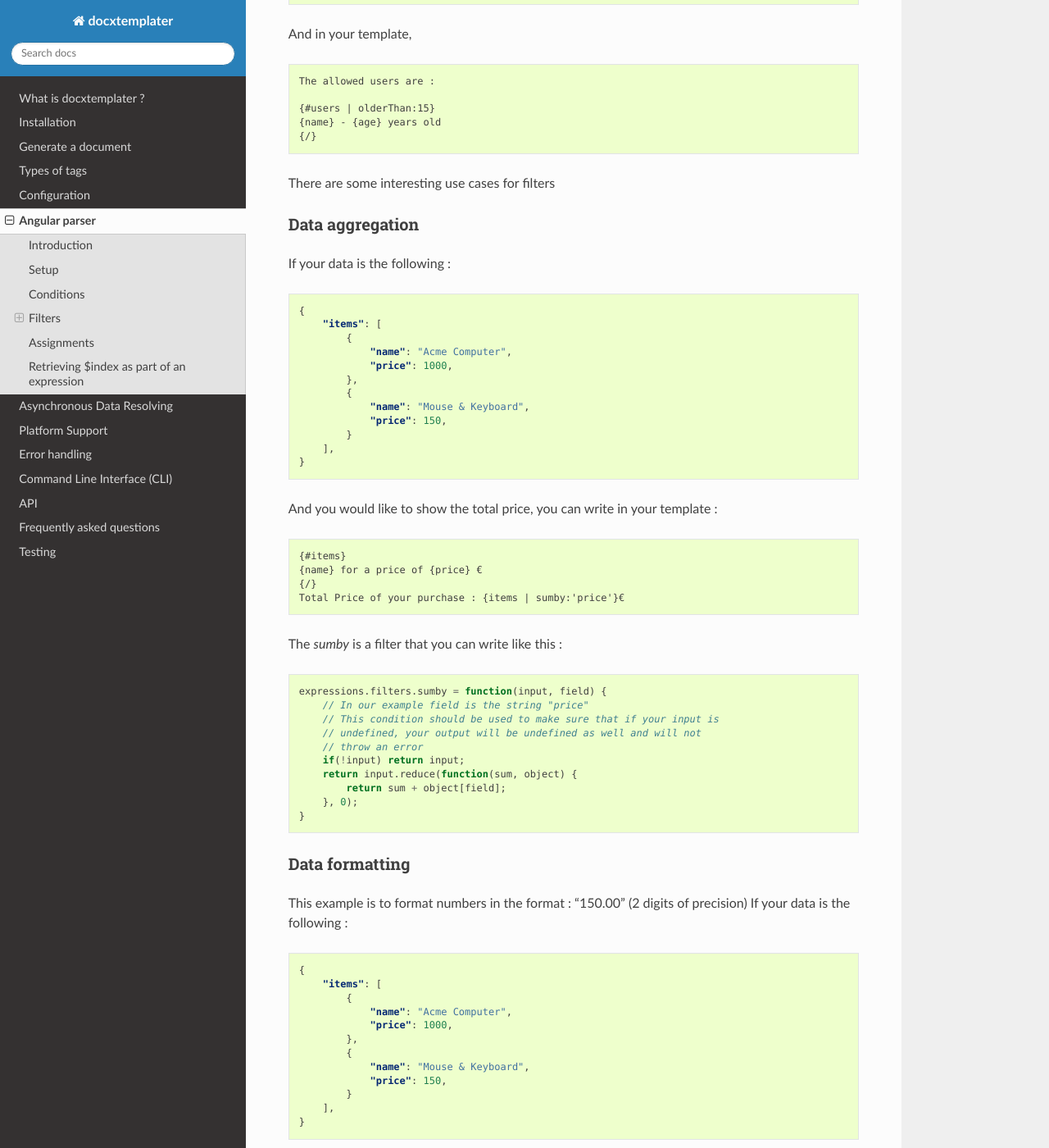
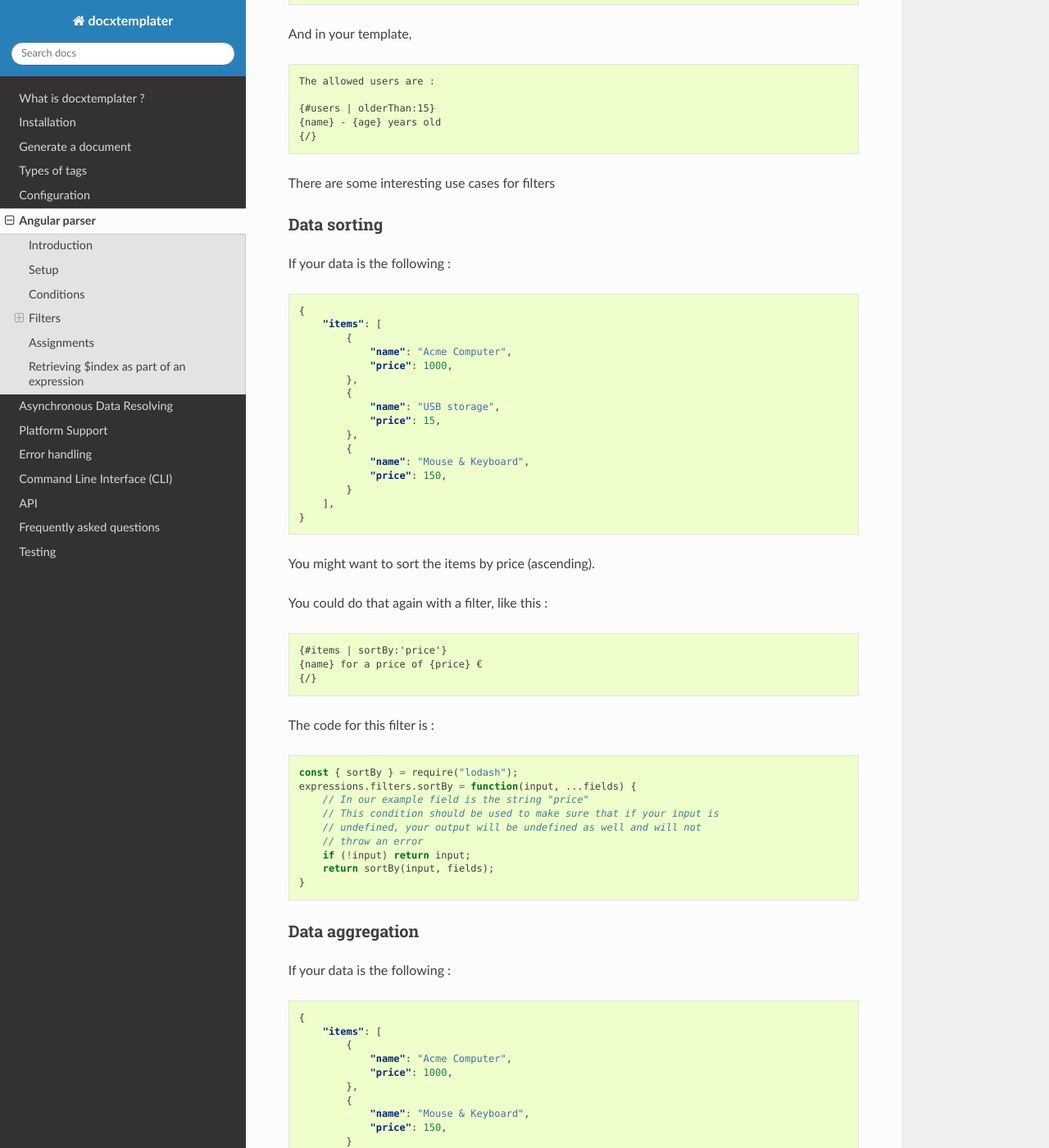
Before and after one commit to open-xml-templating/docxtemplater, a Sphinx documentation site: the page built from docs/source/angular_parse.rst, in a window 1280 px wide and 1400 px high, scrolled down 3139 px. Shown: the whole window at 82% size. Built offline with Sphinx 7.4.7 and the Read the Docs theme 2.0.0, drawn with Linux system fonts in a browser that asks for light colours.

Commit message:
Add sorting example for angular_parse doc

```diff
--- a/docs/source/angular_parse.rst
+++ b/docs/source/angular_parse.rst
@@ -179,6 +179,54 @@ And in your template,
     {/}
 
 There are some interesting use cases for filters
+
+Data sorting
+~~~~~~~~~~~~
+
+If your data is the following :
+
+.. code-block:: json
+
+    {
+        "items": [
+            {
+                "name": "Acme Computer",
+                "price": 1000,
+            },
+            {
+                "name": "USB storage",
+                "price": 15,
+            },
+            {
+                "name": "Mouse & Keyboard",
+                "price": 150,
+            }
+        ],
+    }
+
+You might want to sort the items by price (ascending).
+
+You could do that again with a filter, like this :
+
+.. code-block:: text
+
+    {#items | sortBy:'price'}
+    {name} for a price of {price} €
+    {/}
+
+The code for this filter is :
+
+.. code-block:: javascript
+
+    const { sortBy } = require("lodash");
+    expressions.filters.sortBy = function(input, ...fields) {
+        // In our example field is the string "price"
+        // This condition should be used to make sure that if your input is
+        // undefined, your output will be undefined as well and will not
+        // throw an error
+        if (!input) return input;
+        return sortBy(input, fields);
+    }
 
 Data aggregation
 ~~~~~~~~~~~~~~~~
```
